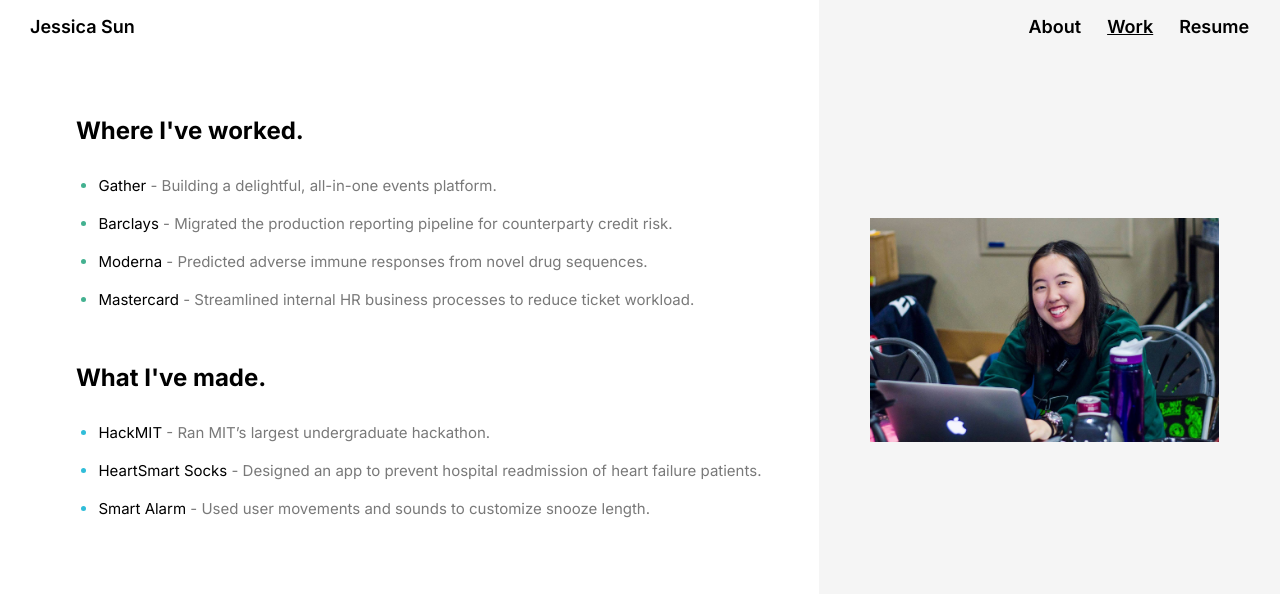
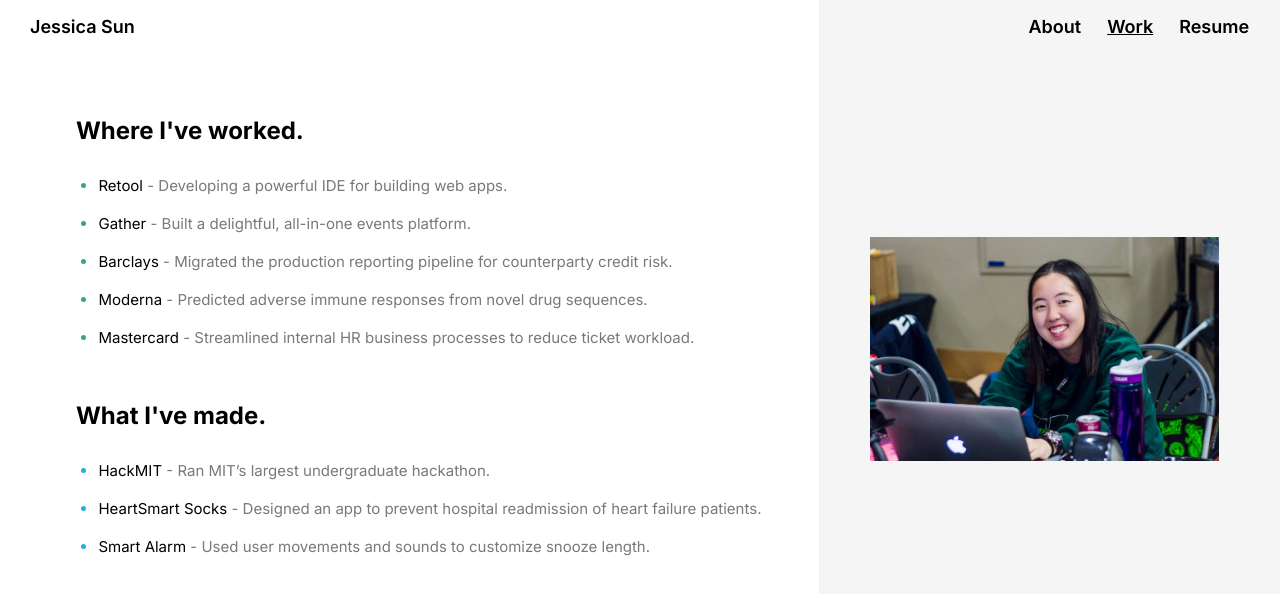
Before and after one commit to jessicajsun/personal-website, a Next.js app: page /work in a window 1280 px wide. Shown: the top 594 px of the page. Built offline with nearby package versions, Linux system fonts and the light colour scheme.

Commit message:
copy updates feb 2024#

```diff
--- a/components/home.module.css
+++ b/components/home.module.css
@@ -45,7 +45,7 @@
 
 
 .socialIcon:hover > a > i {
-  color: #43B190;
+  color: #3EA384;
 }
 
 .circleContainer{
--- a/components/work.module.css
+++ b/components/work.module.css
@@ -43,11 +43,11 @@
 }
 
 .work::marker{
-  color: #43B190;
+  color: #3EA384;
 }
 
 .projects::marker{
-  color: #30BDD9;
+  color: #26B3CF;
 }
 
 .me{
--- a/pages/work.js
+++ b/pages/work.js
@@ -25,7 +25,8 @@
                     <div className={styles.workTitle}>Where I've worked.</div>
 
                       <ul className={styles.list}>
-                        <li className={styles.work}><a href="https://www.gather.town"><span className={styles.link}>Gather</span></a><span style={{color:"#797979"}}> - Building a delightful, all-in-one events platform.</span></li>
+                      <li className={styles.work}><a href="https://www.retool.com"><span className={styles.link}>Retool</span></a><span style={{color:"#797979"}}> -  Developing a powerful IDE for building web apps.</span></li>
+                        <li className={styles.work}><a href="https://www.gather.town"><span className={styles.link}>Gather</span></a><span style={{color:"#797979"}}> - Built a delightful, all-in-one events platform.</span></li>
                         <li className={styles.work}>Barclays <span style={{color:"#797979"}}>- Migrated the production reporting pipeline for counterparty credit risk.</span></li>
                         <li className={styles.work}>Moderna <span style={{color:"#797979"}}>- Predicted adverse immune responses from novel drug sequences.</span></li>
                         <li className={styles.work}>Mastercard <span style={{color:"#797979"}}>- Streamlined internal HR business processes to reduce ticket workload.</span></li>
```
Also changed, not shown: pages/index.js (+5 -6 lines), 1 other file (tests, documents, lock files or other folders).
